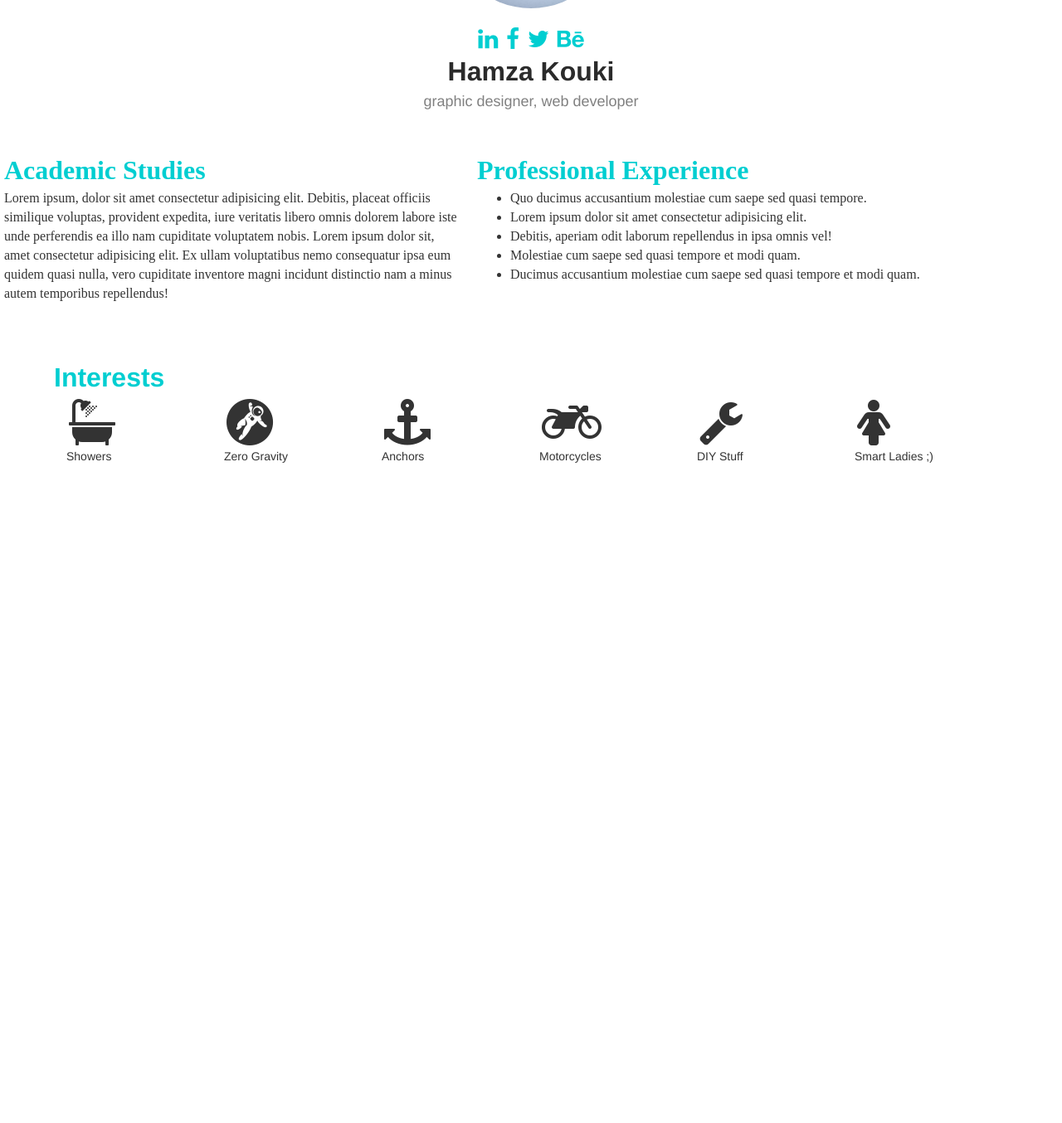
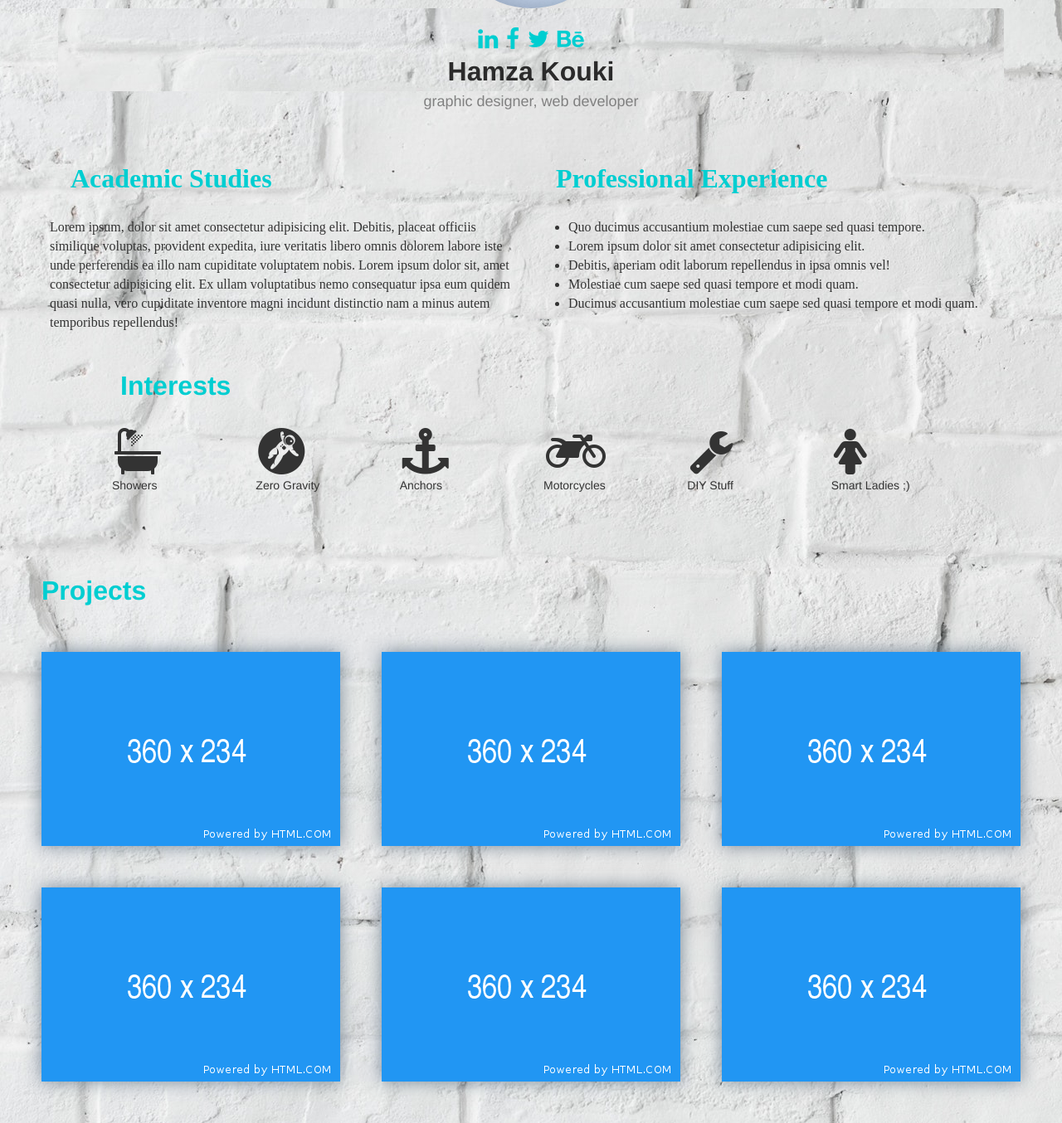
Before and after one commit to Hamza-Kouki/Basic_bootstrap-Checkpoint, a plain HTML site: page index.html in a window 1280 px wide. Shown: the part 400-1754 px from the top of the page at 83% size. Before the commit the page ends 1020 px from the top, so only its background shows below. Drawn offline with nearby package versions, Linux system fonts and the light colour scheme.

Commit message:
commmmmmmmmmt

```diff
--- a/css/style.css
+++ b/css/style.css
@@ -1,3 +1,6 @@
+body{
+  background-image: url("../images/backround.jpg");
+}
 .avatar {
   vertical-align: middle;
   width: 200px;
@@ -9,6 +12,7 @@
 .cover{
     height: 300px;
     width :100%;
+    background-image: url("../images/backround.jpg");
 }
 .title{
   height: 100px;
@@ -50,6 +54,8 @@
   color : #00ced1;
   font-size:xx-large;
   font-weight: 600;
+  margin: 25px;
+  margin-top: 10px;
 }
 .par_1 , .par_2{
   width : 50%;
@@ -71,4 +77,19 @@
 .f-font i:hover {
   color: #00ced1;
   transform: rotate(360deg);
-  transition: all .37s;}
+  transition: all .37s;
+}
+.cadre{
+  width : 360px;
+  height : 234px;
+  background-image: url("../images/powredby.png");
+
+  box-shadow: 0 0 20px 0 rgba(72,94,116,0.7);
+}
+  .cadre:hover{
+   box-shadow: none;
+  }
+
+.super_cadre , .cadre{
+  margin :25px;
+}
--- a/index.html
+++ b/index.html
@@ -7,15 +7,15 @@
     <link rel="stylesheet" href="https://cdnjs.cloudflare.com/ajax/libs/font-awesome/4.7.0/css/font-awesome.min.css">
     <link rel="stylesheet" href="css/style.css">
 </head>
-<body>
+<body >
   <!---First_part-->
 <div>
     <img src="images/cover.jpg" class="img-thumbnail cover " alt="Cinque Terre" >
     <img src="images/me.jpg" alt="Avatar" class="avatar img-responsive" >
 </div>
-
+<div class="container">
   <!---second_part-->
-<div class="title img-thumbnail cover">
+<div class="title img-thumbnail cover container">
     <div class="social font">
         <i class="fa fa-linkedin fa-2x"></i>
         <i class="fa fa-facebook fa-2x"></i>
@@ -25,10 +25,10 @@
     <div class="second_title">Hamza Kouki </div>
     <div class="graphic">graphic designer, web developer</div>
 </div >
-<div class="container row">
+<div class=" row">
   <!---Third_part-->
   <!---------pargraph------------->
-  <div class=" par_1 col-sm-3 col-md-6 col-lg-4" >
+  <div class=" par_1 col-md-2 col-sm-4 col-xs-6" >
   <div class="blue_title">Academic Studies</div>
       <p>Lorem ipsum, dolor sit amet consectetur adipisicing elit. Debitis, placeat officiis similique voluptas, provident expedita,
         iure veritatis libero omnis dolorem labore iste unde perferendis ea illo nam cupiditate voluptatem nobis.
@@ -36,7 +36,7 @@
           Ex ullam voluptatibus nemo consequatur ipsa eum quidem quasi nulla,
           vero cupiditate inventore magni incidunt distinctio nam a minus autem temporibus repellendus!</p>
     </div>
-    <div class=" par_2 col-sm-9 col-md-6 col-lg-8" >
+    <div class=" par_2 col-md-2 col-sm-4 col-xs-6" >
 	<div class="blue_title">Professional Experience</div>
       <ul>
     <li>Quo ducimus accusantium molestiae cum saepe sed quasi tempore.</li>
@@ -48,7 +48,7 @@
     </div>
   <!------------------------->
 </div>
-<div class="container  row text-centered f-font">
+<div class="  row text-centered f-font">
    <!---forth_part-->
    <div class="blue_title">Interests</div>
       <div class="col-md-2 col-sm-4 col-xs-6"><i class="fa fa-4x fa-bath"></i><p>Showers</p></div>
@@ -58,9 +58,19 @@
       <div class="col-md-2 col-sm-4 col-xs-6"><i class="fa fa-4x fa-wrench"></i><p>DIY Stuff</p></div>
       <div class="col-md-2 col-sm-4 col-xs-6"><i class="fa fa-4x fa-female"></i><p>Smart Ladies ;)</p></div>
 </div>
+<!---------------------------------------------->
+</div>
+<div class="row  super_cadre">
+    <div class="blue_title">Projects</div>
+    <div class="  cadre col-md-2 col-sm-4 col-xs-6"></div>
+    <div class="  cadre col-md-2 col-sm-4 col-xs-6"></div>
+    <div class="  cadre col-md-2 col-sm-4 col-xs-6"></div>
+    <div class="  cadre col-md-2 col-sm-4 col-xs-6"></div>
+    <div class="  cadre col-md-2 col-sm-4 col-xs-6"></div>
+    <div class="  cadre col-md-2 col-sm-4 col-xs-6"></div>
+</div>
+<!-------------------------------------------------------------------------->
 
-<div></div>
-<!-------------------------------------------------------------------------->
 </body>
 <script
   src="js/jquery-3.3.1.js"></script>
```
Also changed, not shown: images/backround.jpg (added), images/powredby.png (added), 1 other file.
